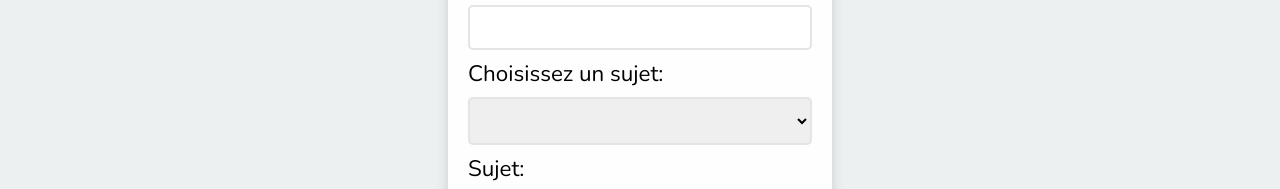
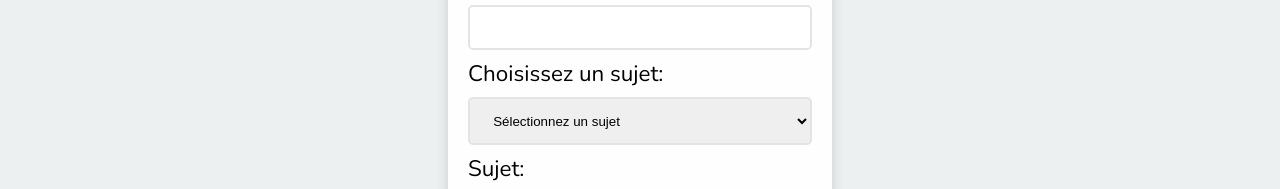
Before and after one commit to wlvlm/KidsLearning, a plain HTML site: page index.html in a window 1280 px wide. Shown: the part 2615-2804 px from the top of the page. Drawn offline with nearby package versions, Linux system fonts and the light colour scheme; files whose address does not match are found by name.

Commit message:
Fix formulaire

```diff
--- a/index.html
+++ b/index.html
@@ -88,7 +88,7 @@
 
                     <label for="subject">Choisissez un sujet:</label>
                     <select name="subject" id="subject">
-                        <option value="Sélectionnez un sujet" selected></option>
+                        <option value="s-1" selected>Sélectionnez un sujet</option>
                     </select>
 
                     <label for="subject2">Sujet:</label>
```
